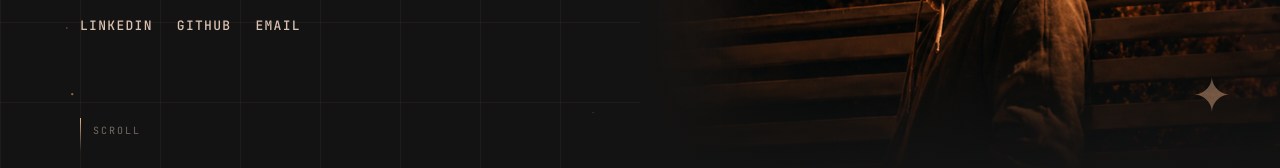
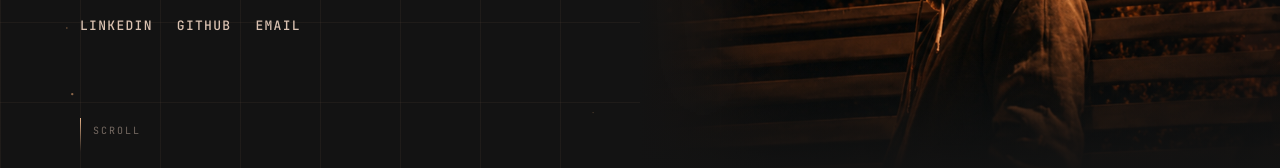
Before and after one commit to The-First-Wayne/Portfolio, a React (Vite) app: page / in a window 1280 px wide. Shown: the part 618-786 px from the top of the page. Built offline with nearby package versions, Linux system fonts and the light colour scheme; the HTML template or start-up script is replaced by a standard one.

Commit message:
removed star

```diff
--- a/src/components/Hero.tsx
+++ b/src/components/Hero.tsx
@@ -185,17 +185,6 @@ export function Hero() {
           className="absolute bottom-0 left-0 right-0 h-32"
           style={{ background: 'linear-gradient(to top, #131313 0%, transparent 100%)' }}
         />
-
-        {/* decorative 4-point star (matches reference) */}
-        <motion.div
-          initial={{ opacity: 0, rotate: -45 }}
-          animate={{ opacity: 1, rotate: 0 }}
-          transition={{ delay: 1.4, duration: 1 }}
-          className="absolute bottom-16 right-12 text-primary/40"
-          style={{ fontSize: '48px', lineHeight: 1 }}
-        >
-          ✦
-        </motion.div>
       </motion.div>
     </section>
   )
```
